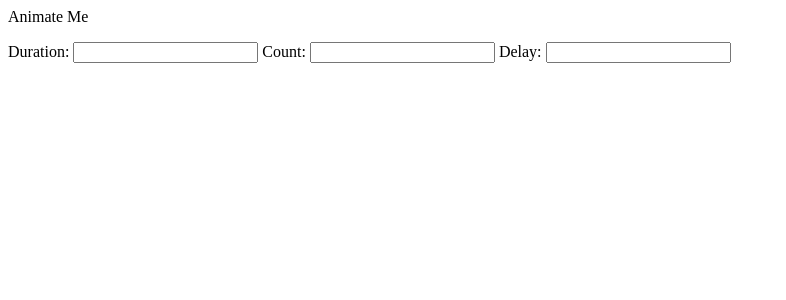
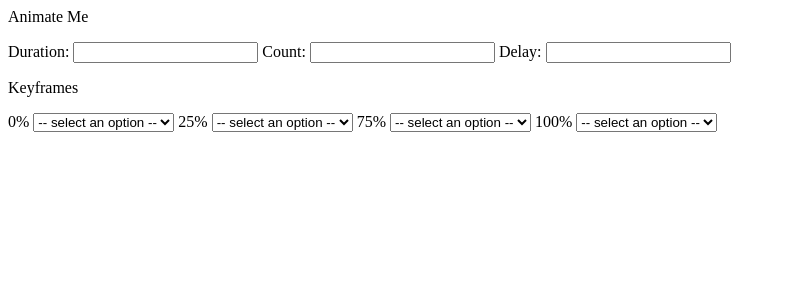
Before and after one commit to TomerPacific/CodePenProjects, a PHP site: page / in a window 1280 px wide. Shown: the top 300 px of the page, without its empty margins (0-786 px from the left). Run offline with PHP 8.4, Linux system fonts and the light colour scheme.

Commit message:
Adding keyframes input fields with dropdowns for attributes

```diff
--- a/CSSAnimations/index.html
+++ b/CSSAnimations/index.html
@@ -13,7 +13,7 @@
       <div id="animationBlock">
         <p id="animationText">Animate Me</p>
       </div>
-      <div id="inputs">
+      <div id="time-inputs">
         <label>Duration:</label>
         <input type="number" id="duration" onchange="setInput('duration')"/>
         <label>Count:</label>
@@ -21,6 +21,39 @@
          <label>Delay:</label>
         <input type="number" id="delay" onchange="setInput('delay')"/>
       </div>
+
+      <div id="keyframe-inputs">
+        <p>Keyframes</p>
+        <label>0%</label>
+        <select name="animation-properties">
+          <option disabled selected value> -- select an option -- </option>
+          <option value="background-color">background-color</option>
+          <option value="color">color</option>
+          <option value="font-size">font-size</option>
+        </select>
+        <label>25%</label>
+        <select name="animation-properties">
+          <option disabled selected value> -- select an option -- </option>
+          <option value="background-color">background-color</option>
+          <option value="color">color</option>
+          <option value="font-size">font-size</option>
+        </select>
+         <label>75%</label>
+        <select name="animation-properties">
+          <option disabled selected value> -- select an option -- </option>
+          <option value="background-color">background-color</option>
+          <option value="color">color</option>
+          <option value="font-size">font-size</option>
+        </select>
+         <label>100%</label>
+        <select name="animation-properties">
+          <option disabled selected value> -- select an option -- </option>
+          <option value="background-color">background-color</option>
+          <option value="color">color</option>
+          <option value="font-size">font-size</option>
+        </select>
+      </div>
+
     </main>
 
 
```
Also changed, not shown: CSSAnimations/style.css (+11 -1 lines).
